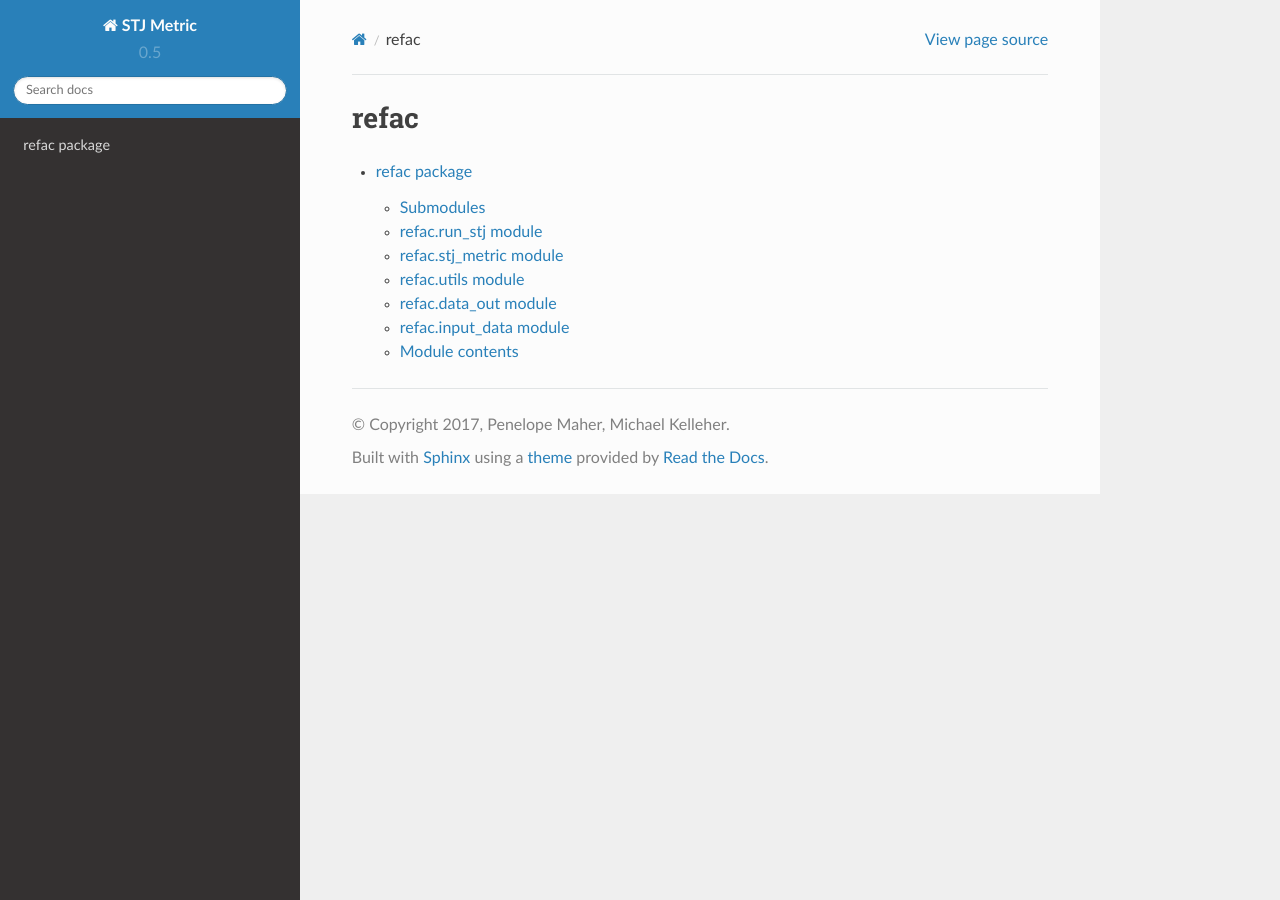
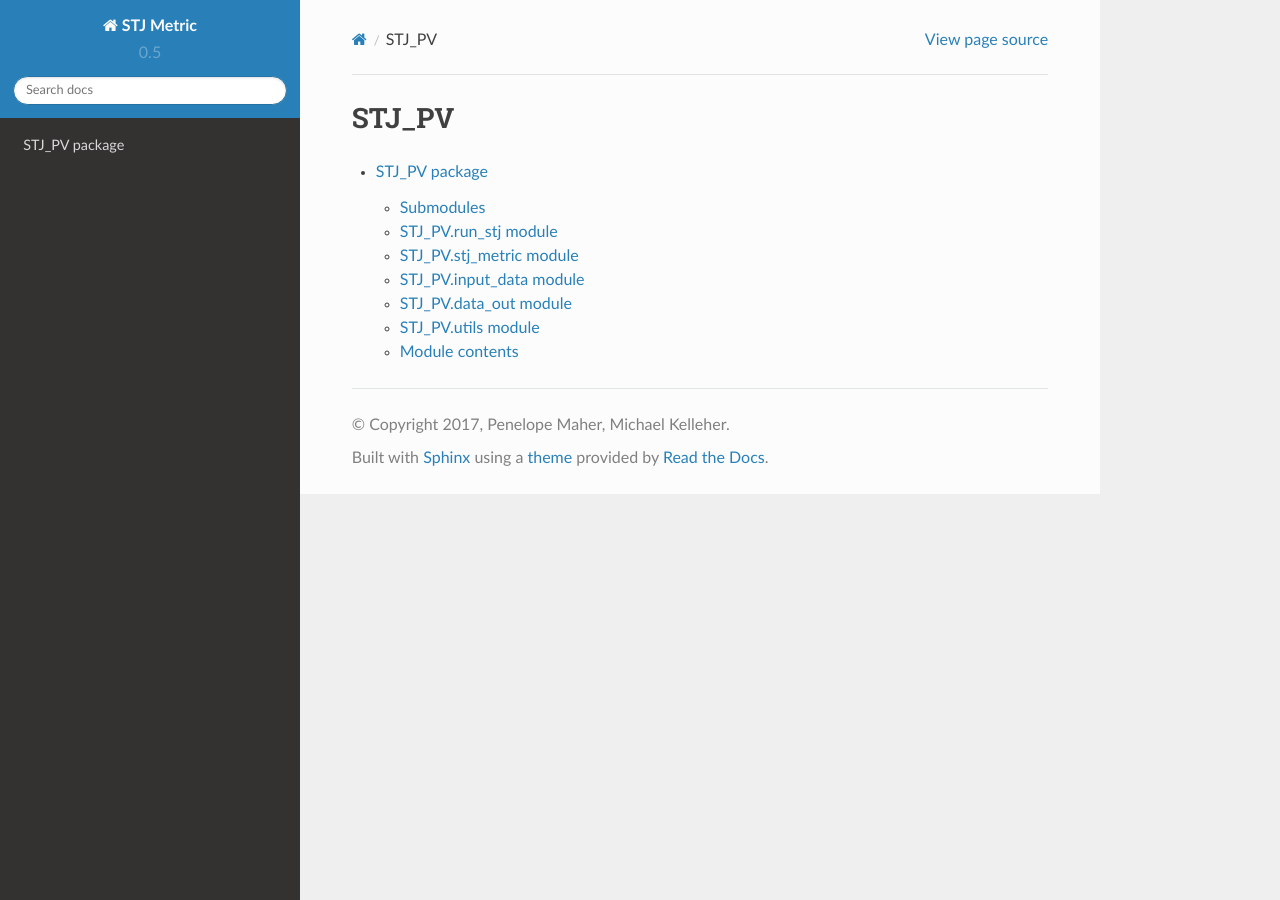
Before and after one commit to mkstratos/stj_pv, a Sphinx documentation site: the page built from STJ_PV/doc/modules.rst, in a window 1280 px wide. Built offline with Sphinx 7.4.7 and the Read the Docs theme 2.0.0, drawn with Linux system fonts in a browser that asks for light colours.

Commit message:
Updates documentation files for moved files

```diff
--- /dev/null
+++ b/STJ_PV/doc/STJ_PV.rst
@@ -0,0 +1,54 @@
+STJ_PV package
+==============
+
+Submodules
+----------
+
+STJ_PV.run_stj module
+---------------------
+
+.. automodule:: STJ_PV.run_stj
+    :members:
+    :undoc-members:
+    :show-inheritance:
+
+STJ_PV.stj_metric module
+------------------------
+
+.. automodule:: STJ_PV.stj_metric
+    :members:
+    :undoc-members:
+    :show-inheritance:
+
+STJ_PV.input_data module
+------------------------
+
+.. automodule:: STJ_PV.input_data
+    :members:
+    :undoc-members:
+    :show-inheritance:
+
+STJ_PV.data_out module
+----------------------
+
+.. automodule:: STJ_PV.data_out
+    :members:
+    :undoc-members:
+    :show-inheritance:
+
+STJ_PV.utils module
+-------------------
+
+.. automodule:: STJ_PV.utils
+    :members:
+    :undoc-members:
+    :show-inheritance:
+
+
+Module contents
+---------------
+
+.. automodule:: STJ_PV
+    :members:
+    :undoc-members:
+    :show-inheritance:
--- a/STJ_PV/doc/conf.py
+++ b/STJ_PV/doc/conf.py
@@ -19,8 +19,8 @@
 #
 import os
 import sys
+sys.path.insert(0, os.path.abspath('../'))
 sys.path.insert(0, os.path.abspath('../../'))
-sys.path.insert(0, os.path.abspath('../'))
 
 # -- General configuration ------------------------------------------------
 
--- a/STJ_PV/doc/index.rst
+++ b/STJ_PV/doc/index.rst
@@ -13,7 +13,7 @@ Contents:
 .. toctree::
     :maxdepth: 2
 
-    refac
+    STJ_PV
 
 Indices and tables
 ==================
--- a/STJ_PV/doc/modules.rst
+++ b/STJ_PV/doc/modules.rst
@@ -1,7 +1,7 @@
-refac
-=====
+STJ_PV
+======
 
 .. toctree::
    :maxdepth: 4
 
-   refac
+   STJ_PV
--- a/STJ_PV/doc/refac.rst
+++ /dev/null
@@ -1,53 +0,0 @@
-refac package
-=============
-
-Submodules
-----------
-
-refac.run_stj module
---------------------
-
-.. automodule:: refac.run_stj
-    :members:
-    :undoc-members:
-    :show-inheritance:
-
-refac.stj_metric module
------------------------
-
-.. automodule:: refac.stj_metric
-    :members:
-    :undoc-members:
-    :show-inheritance:
-
-refac.utils module
----------------------
-
-.. automodule:: refac.utils
-    :members:
-    :undoc-members:
-    :show-inheritance:
-
-refac.data_out module
----------------------
-
-.. automodule:: refac.data_out
-    :members:
-    :undoc-members:
-    :show-inheritance:
-
-refac.input_data module
------------------------
-
-.. automodule:: refac.input_data
-    :members:
-    :undoc-members:
-    :show-inheritance:
-
-Module contents
----------------
-
-.. automodule:: refac
-    :members:
-    :undoc-members:
-    :show-inheritance:
```
